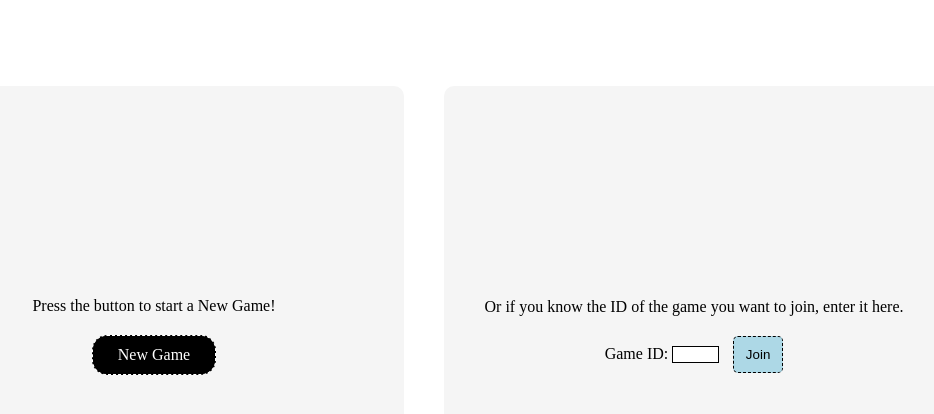
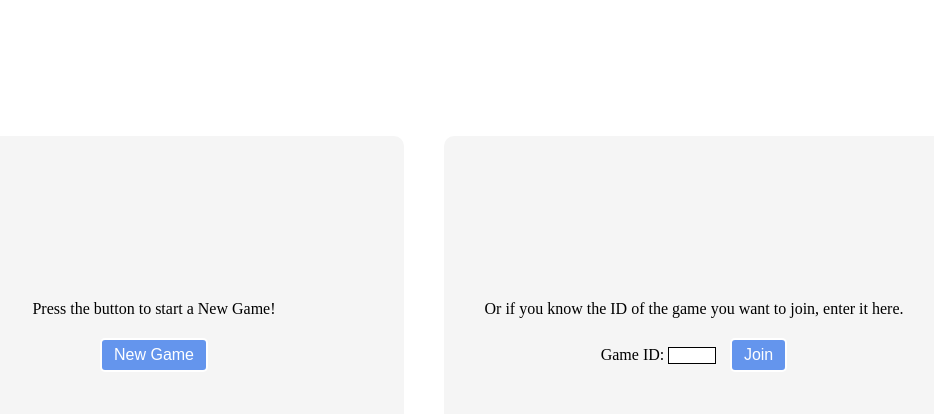
Before and after one commit to Anthony-Moran/Final-Year-Project, a plain HTML site: page Code/templates/index.html in a window 1280 px wide. Shown: the part 108-522 px from the top of the page, without its empty margins (216-1150 px from the left). Drawn offline with Linux system fonts and the light colour scheme; files whose address does not match are found by name.

Commit message:
Standardising button style

```diff
--- a/Code/static/styles/index.css
+++ b/Code/static/styles/index.css
@@ -15,11 +15,10 @@ body {
     align-items: center;
     width: 100vw;
     height: var(--app-height);
-    overflow: hidden;
 }
 
 h1 {
-    margin-top: 50px;
+    margin-top: 30px;
 }
 
 main {
@@ -33,6 +32,10 @@ main {
 
 /* PC Unique Style  */
 @media (orientation: landscape) {
+    h1 {
+        margin-top: 50px;
+    }
+
     main {
         flex-direction: row;
     }
@@ -57,6 +60,7 @@ main > div {
 
     text-align: center;
     width: 80%;
+    max-height: 400px;
     flex: 1 1 0;
 }
 
@@ -64,17 +68,17 @@ main > div > * {
     margin: 10px 0;
 }
 
-#LinkNewGame {
-    border: 1px dashed white;
-    border-radius: 15px;
-    padding: 10px 25px;
-    text-decoration: none;
+button {
+    background-color: cornflowerblue;
     color: white;
-    background-color: black;
+    font-size: medium;
+    border-radius: 5px;
+    border: 2px solid white;
+    padding: 6px 12px;
 }
 
-#LinkNewGame:hover {
-    background-color: grey;
+button:hover {
+    background-color:deepskyblue;
 }
 
 #ExistingGameContainer > form > button {
@@ -85,10 +89,3 @@ main > div > * {
     width: 15%;
     border: 1px solid black;
 }
-
-button, a {
-    background-color: lightblue;
-    border: 1px dashed black;
-    border-radius: 5px;
-    padding: 10px 12px;
-}
--- a/Code/templates/index.html
+++ b/Code/templates/index.html
@@ -12,7 +12,9 @@
     <main>
         <div id="NewGameContainer">
             <p>Press the button to start a New Game!</p>
-            <a id="LinkNewGame" href="/new">New Game</a>
+            <form action="/new">
+                <button type="submit">New Game</button>
+            </form>
         </div>
         <div id="ExistingGameContainer">
             <p>Or if you know the ID of the game you want to join, enter it here.</p>
```
